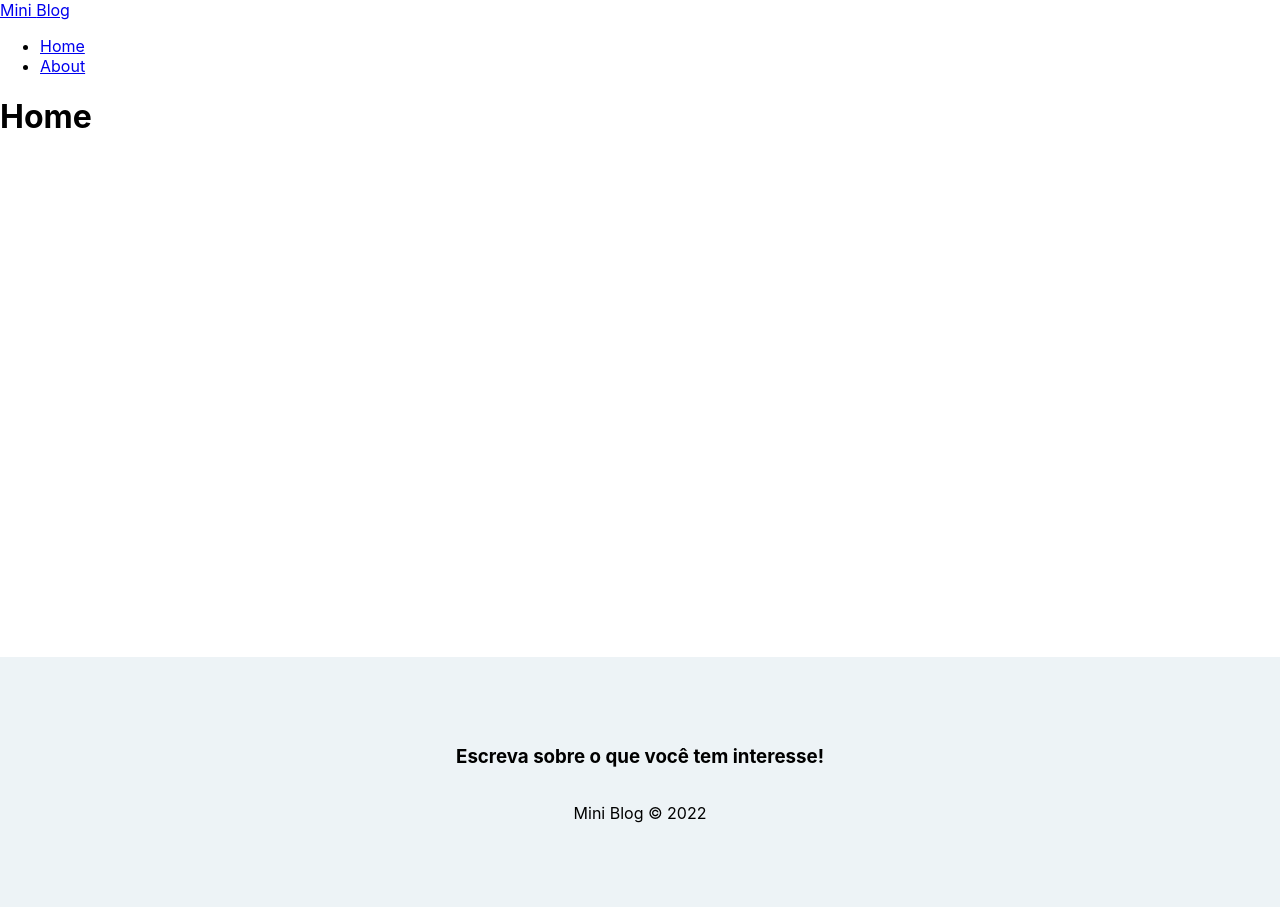
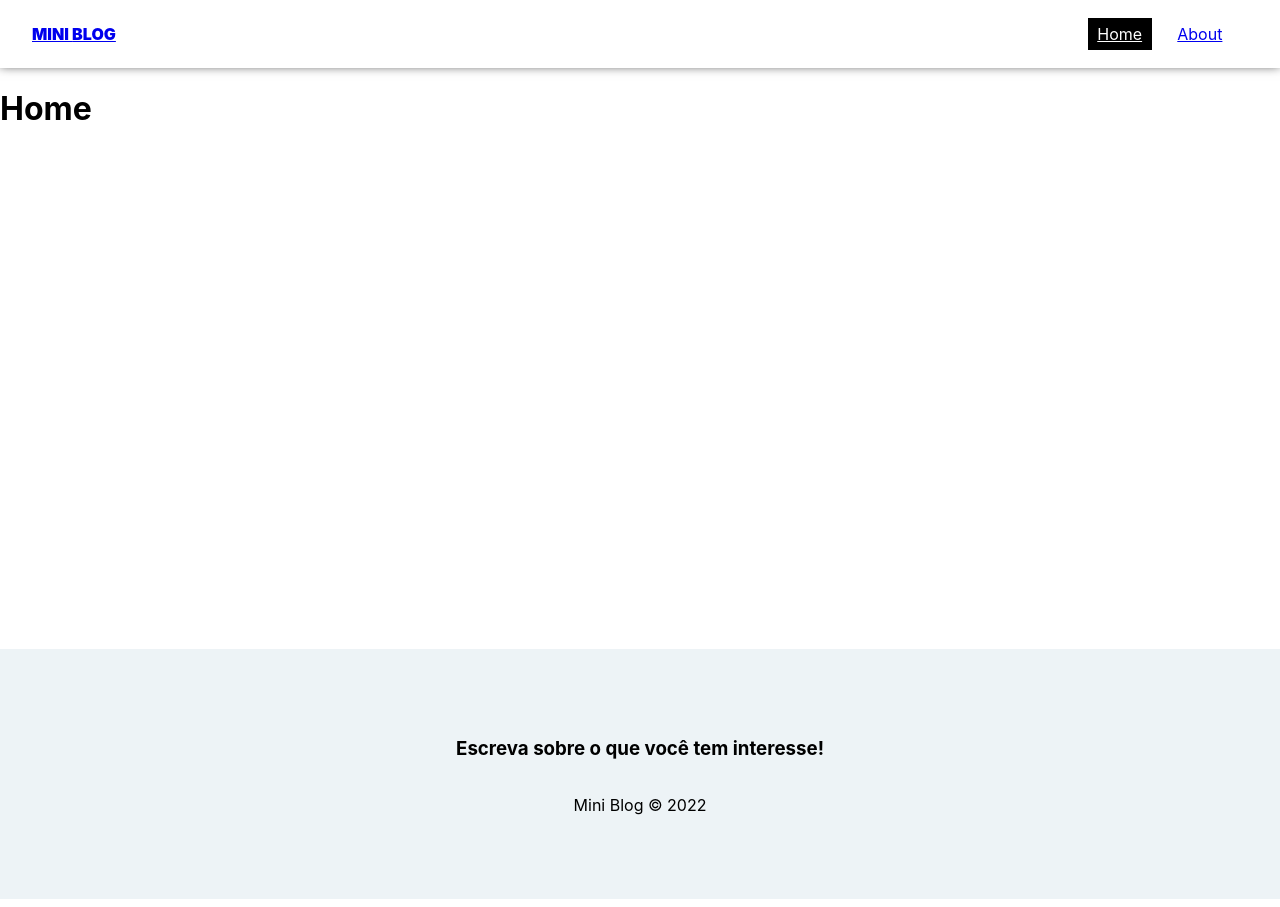
Before and after one commit to IagoMesquita/miniblog, a React (Create React App) app: page / in a window 1280 px wide. Built offline with nearby package versions, Linux system fonts and the light colour scheme.

Commit message:
styles: navbar

```diff
--- a/src/components/Navbar/Navbar.module.css
+++ b/src/components/Navbar/Navbar.module.css
@@ -0,0 +1,30 @@
+.navbar{
+  display: flex;
+  justify-content: space-between;
+  align-items: center;
+  padding: .5em 2em;
+  box-shadow: rgba(0, 0, 0, 0.72) 0px -2px 10px 0px;
+}
+
+.brand {
+  font-weight: 900;
+  text-transform: uppercase;
+}
+
+.links_list {
+  display: flex;
+  list-style: none;
+}
+
+.links_list li {
+  margin-right: 1em;
+}
+
+.links_list li a {
+  padding: .4em .6em;
+}
+
+.active {
+  background-color: #000;
+  color: #fff;
+}
--- a/src/components/Navbar/index.jsx
+++ b/src/components/Navbar/index.jsx
@@ -1,17 +1,18 @@
 import { NavLink } from 'react-router-dom';
+import styles from './Navbar.module.css';
 
 function Navbar() {
   return (
-    <nav>
-      < NavLink to='/'>
+    <nav className={ styles.navbar }>
+      < NavLink to='/' className={ styles.brand }>
         Mini <span>Blog</span>
       </ NavLink>
-      <ul>
+      <ul className={ styles.links_list }>
         <li>
-          < NavLink to='/'>Home</ NavLink>
+          < NavLink to='/' className={ ({ isActive }) =>  isActive ? styles.active : undefined  }>Home</ NavLink>
         </li>
         <li>
-          < NavLink to='/about'>About</ NavLink>
+          < NavLink to='/about' className={ ({ isActive }) =>  isActive ? styles.active : undefined  }>About</ NavLink>
         </li>
       </ul>
     </nav>
```
